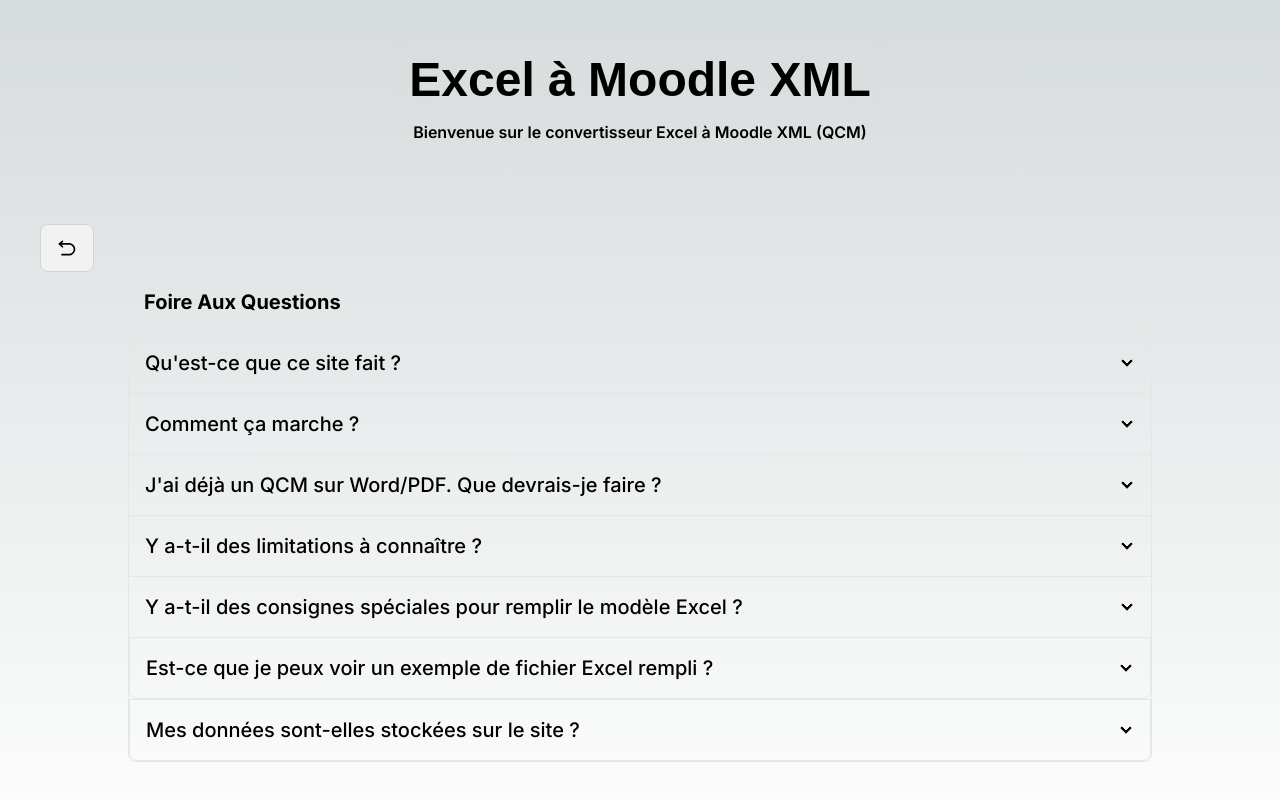
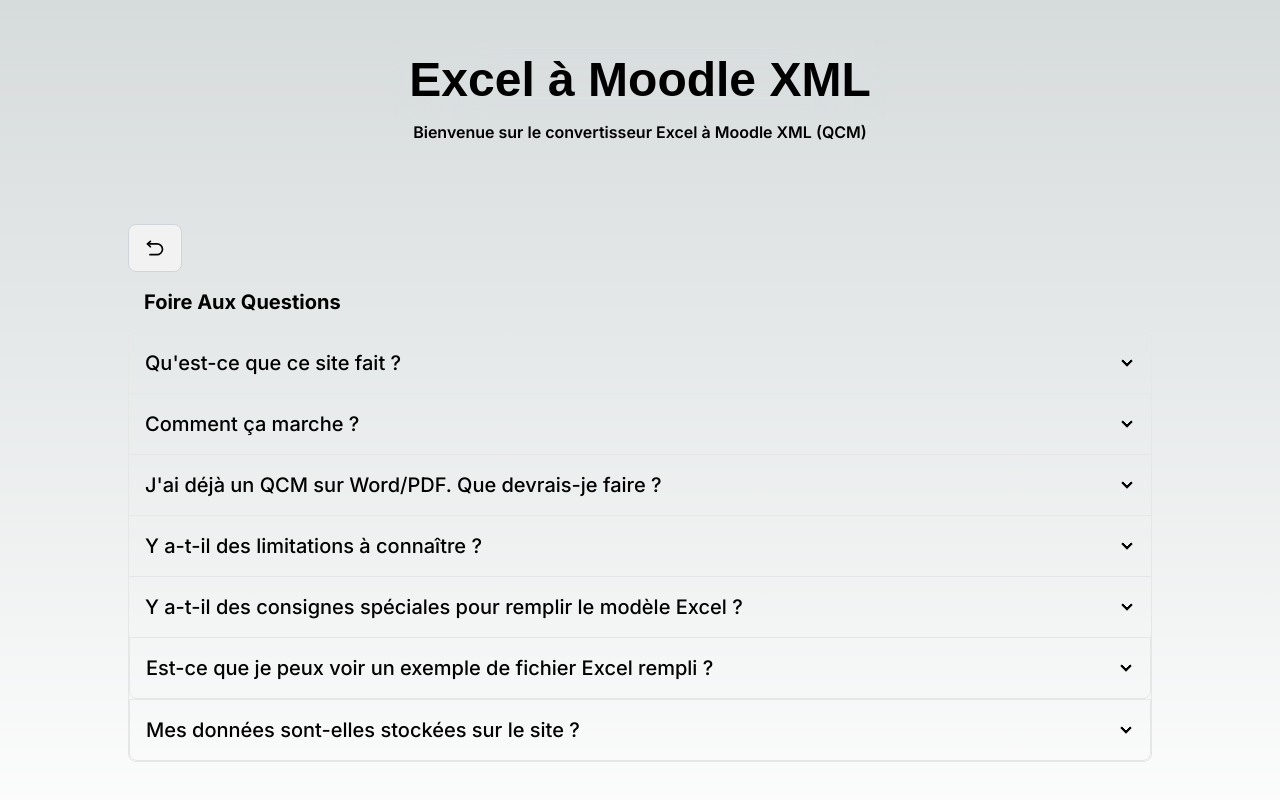
Before and after one commit to hhdreamer13/excel-xml-converter, a Next.js app: page /faq in a window 1280 px wide. Shown: the top 800 px of the page. Built offline with nearby package versions, Linux system fonts and the light colour scheme; a web font is replaced by a local one.

Commit message:
commit add screenshot example.

```diff
--- a/src/app/faq/page.js
+++ b/src/app/faq/page.js
@@ -18,7 +18,7 @@
         </p>
       </div>
       {/* Back button */}
-      <div className='w-full text-left'>
+      <div className='w-full text-left lg:max-w-5xl lg:w-full'>
         <Link
           href='/'
           className='btn border border-gray-300 hover:border-gray-400'
--- a/src/components/Faq.jsx
+++ b/src/components/Faq.jsx
@@ -139,8 +139,8 @@
               </p>
               <ul className='flex flex-col gap-3 mb-4 rounded-none'>
                 <li className='border-b'>
-                  <span className='font-bold'>question:</span> Quel Etat n'a pas
-                  adhéré à l'Union européen en 2004 ?
+                  <strong>question:</strong> Quel Etat n'a pas adhéré à l'Union
+                  européen en 2004 ?
                 </li>
                 <li className='border-b'>
                   <span className='font-bold'>reponseA :</span> Estonie
```
